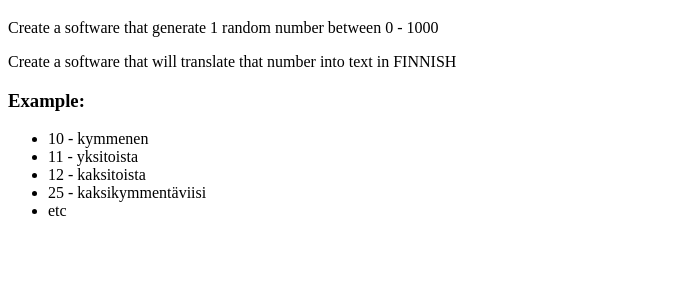
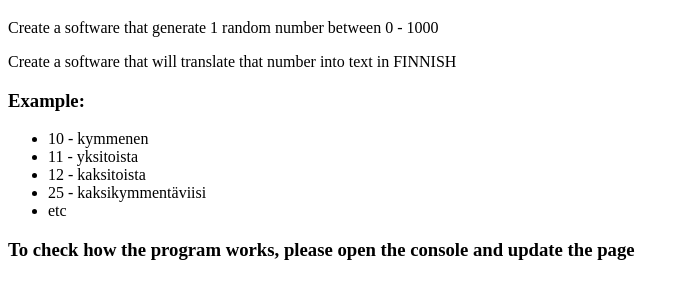
Before and after one commit to ElenaIf/JS, a plain HTML site: page Day2NumberCounter/index.html in a window 1280 px wide. Shown: the part 61-360 px from the top of the page, without its empty margins (0-690 px from the left). Drawn offline with Linux system fonts and the light colour scheme.

Commit message:
number counter

```diff
--- a/Day2NumberCounter/index.html
+++ b/Day2NumberCounter/index.html
@@ -18,7 +18,7 @@
     <li>25 - kaksikymmentäviisi</li>
     <li>etc</li>
 </ul>
-
+<h3>To check how the program works, please open the console and update the page</h3>
     <script src="script.js"></script>
 </body>
 </html>
```
